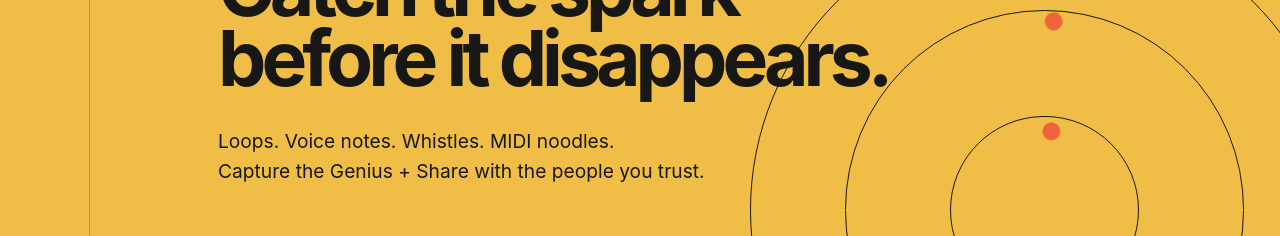
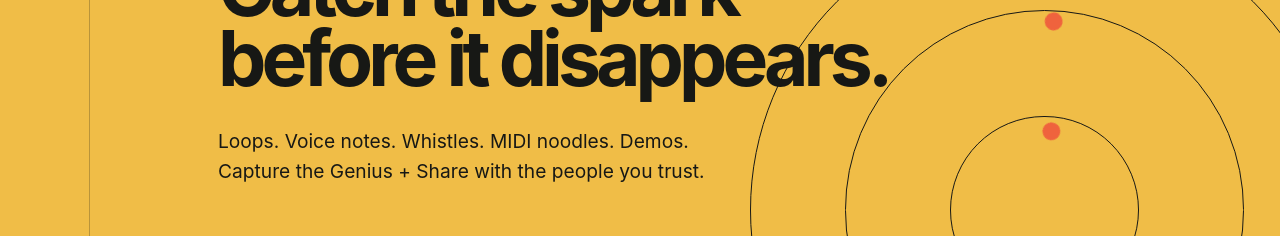
Before and after one commit to noodlrstudio/noodlrstudiodotcom, a SvelteKit app: page / in a window 1280 px wide. Shown: the part 2280-2516 px from the top of the page. Built offline with nearby package versions, Linux system fonts and the light colour scheme.

Commit message:
Update +page.svelte

```diff
--- a/src/routes/+page.svelte
+++ b/src/routes/+page.svelte
@@ -48,7 +48,7 @@
       <div class="mode-copy">
         <div class="orbital" aria-hidden="true"><i></i><i></i><i></i></div>
         <h2>Catch the spark<br/>before it disappears.</h2>
-        <p>Loops. Voice notes. Whistles. MIDI noodles.<br>Capture the Genius + Share with the people you trust.</p>
+        <p>Loops. Voice notes. Whistles. MIDI noodles. Demos.<br>Capture the Genius + Share with the people you trust.</p>
         <span class="micro">NO TIMELINE REQUIRED</span>
       </div>
     </section>
```
